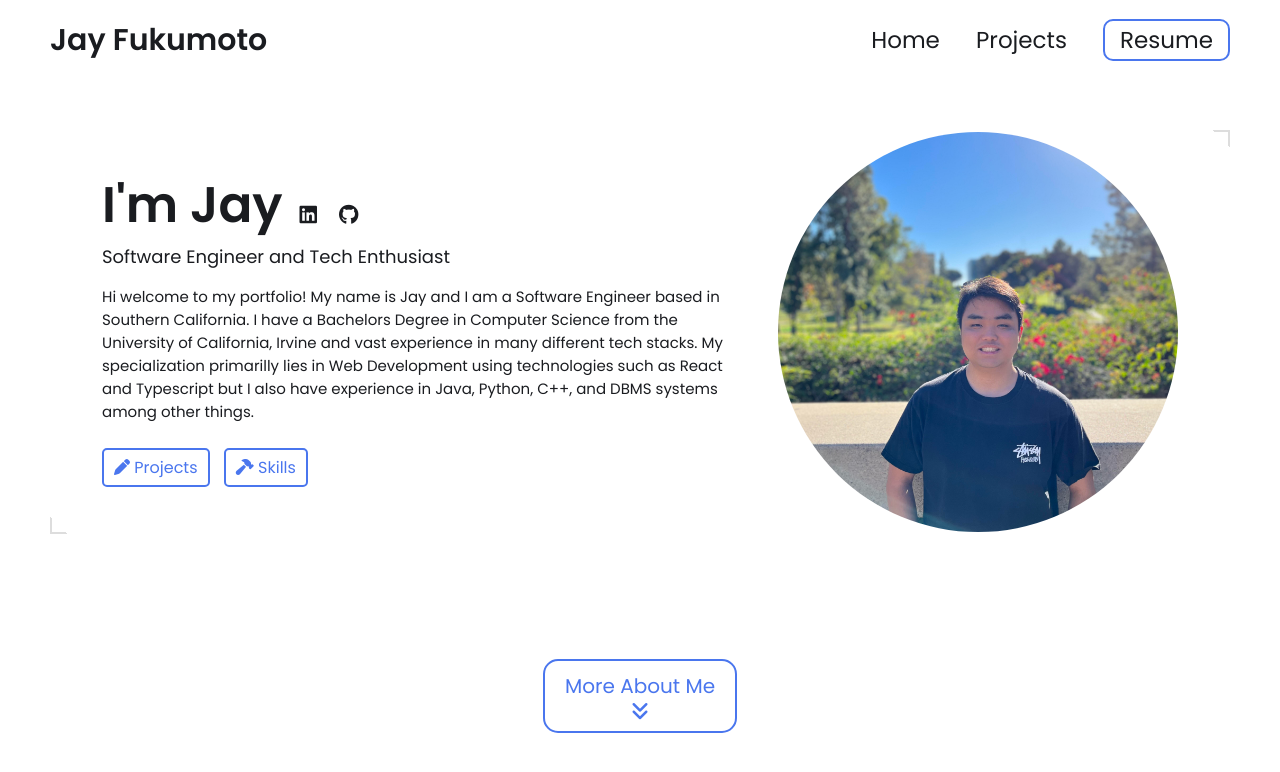
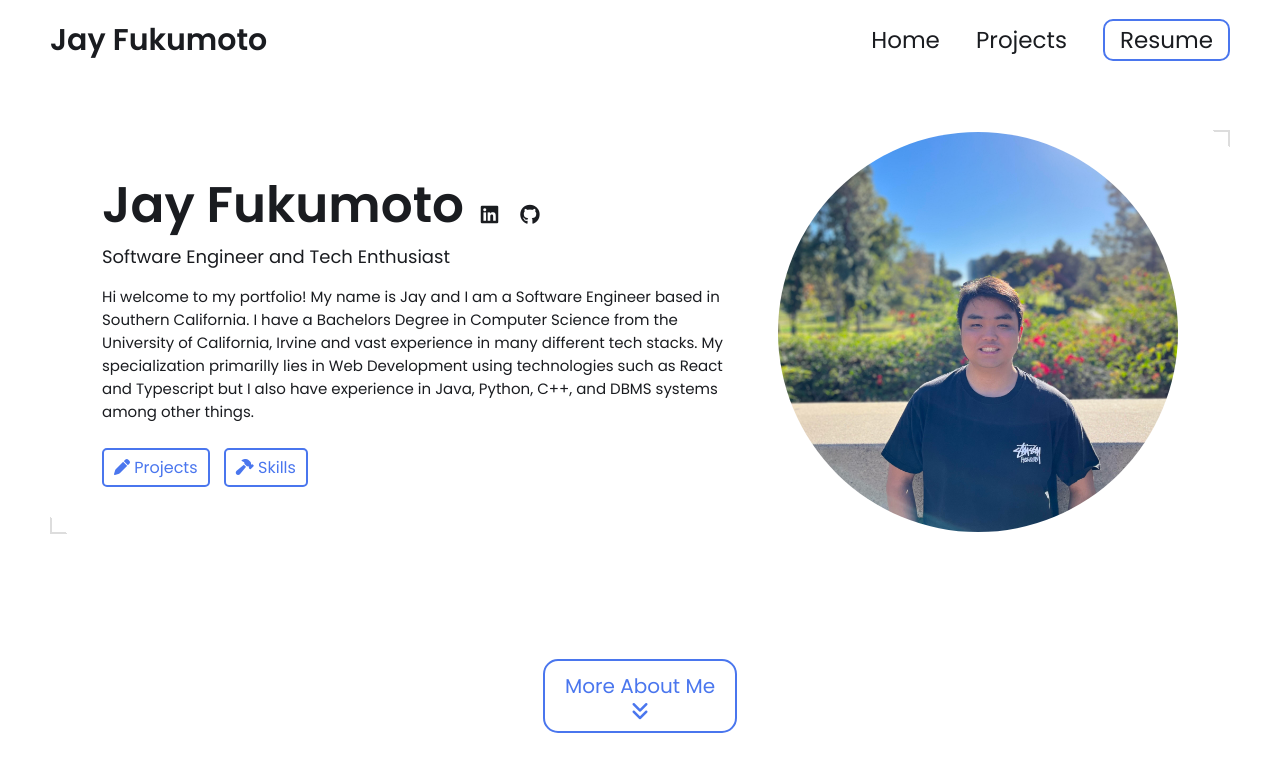
Before and after one commit to jayfuku/jayfuku.github.io, a Jekyll site: the page built from index.html, in a window 1280 px wide and 900 px high. Shown: the top 772 px of the window. Built offline with Jekyll 4.4.1, drawn with Linux system fonts in a browser that asks for light colours.

Commit message:
Update hero.html

```diff
--- a/_includes/hero.html
+++ b/_includes/hero.html
@@ -4,7 +4,7 @@
     <div class="group">
         <div class="text">
             <h2>
-                I'm {{ site.name | split: ' ' | first }}
+               {{ site.name }}
                 {% if site.external-links %}
                 <span class="external-links">
                     {% assign platforms = "linkedin,x-twitter,github,stackoverflow,discord,medium,threads,bluesky,instagram,youtube" | split: "," %}
```
